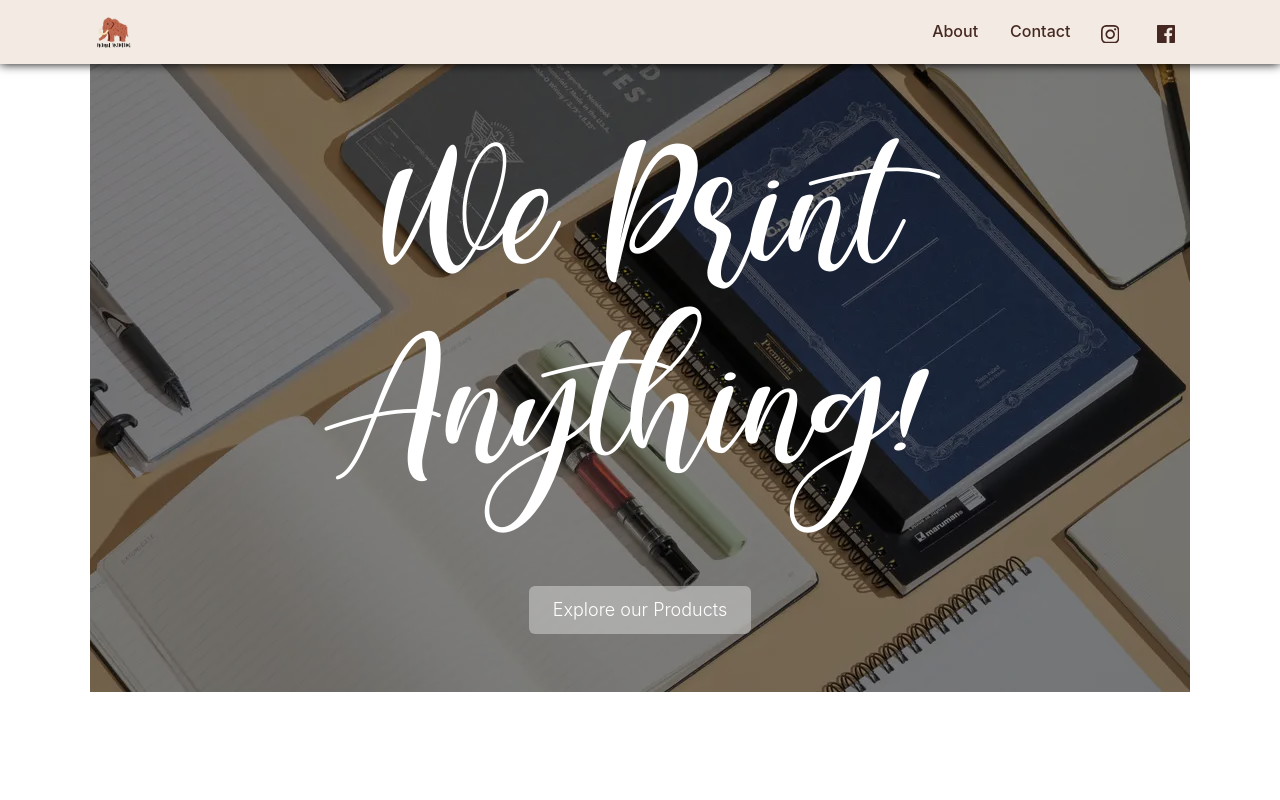
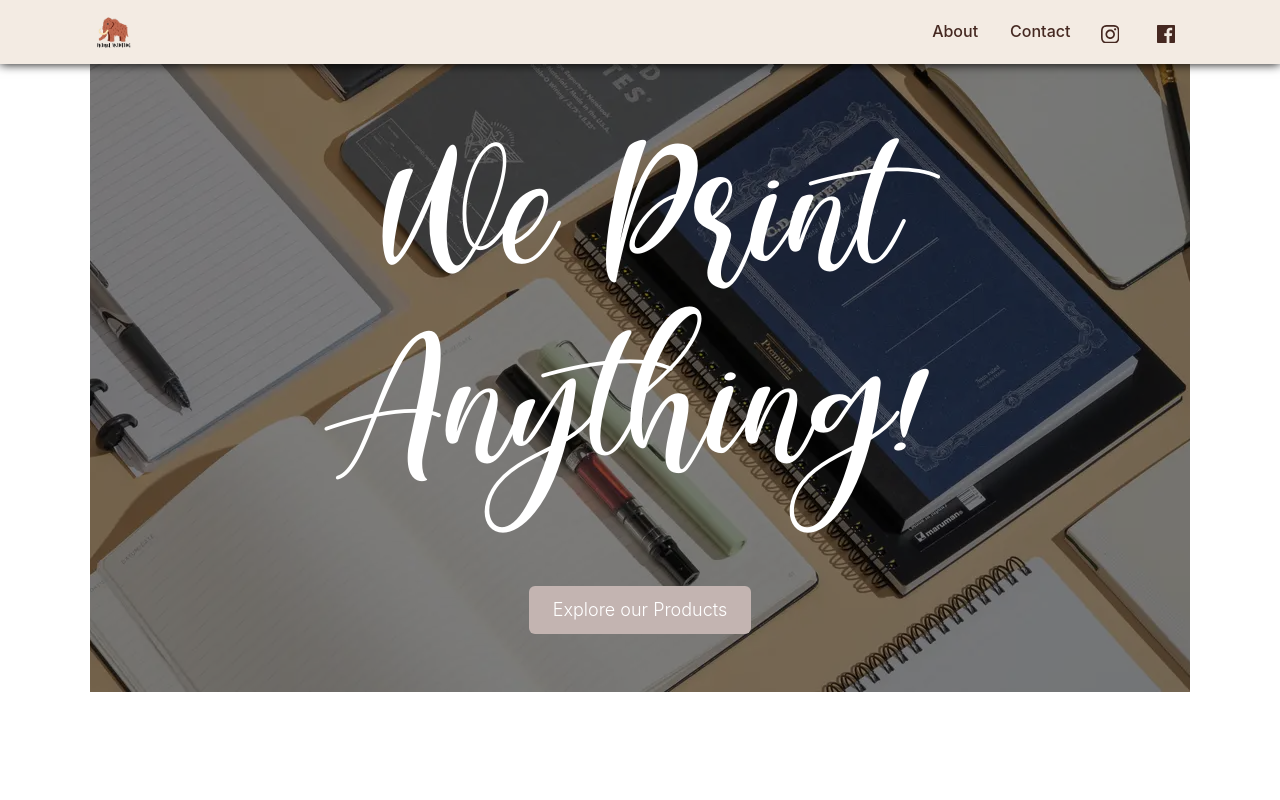
Before and after one commit to choden-dev/PrimalPrinting, a Next.js app: page / in a window 1280 px wide. Shown: the top 800 px of the page. Built offline with nearby package versions, Linux system fonts and the light colour scheme.

Commit message:
changed style of front page button

```diff
--- a/pages/index.tsx
+++ b/pages/index.tsx
@@ -53,7 +53,7 @@ const Home: NextPage = () => {
             We Print <br /> Anything!
           </Heading>
           <Button
-            colorScheme="whiteAlpha"
+            variant="browned"
             marginTop="5rem"
             fontWeight="300"
             size="lg">Explore our Products</Button>
@@ -89,7 +89,7 @@ const Home: NextPage = () => {
         marginTop="2rem"
       >
         <Box
-        marginTop="3rem"
+          marginTop="3rem"
           className="secheading"
         >
           <SectionHeading text={"Popular Products"} />
@@ -108,7 +108,7 @@ const Home: NextPage = () => {
         alignItems="center"
       >
         <Box className="secheading"
-        marginTop="3rem">
+          marginTop="3rem">
           <SectionHeading text={"Testimonials"} />
         </Box>
         <Box display="flex"
```
